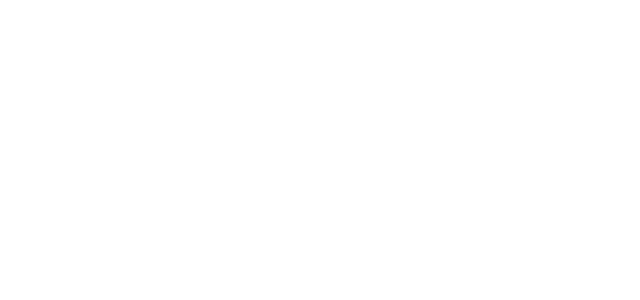
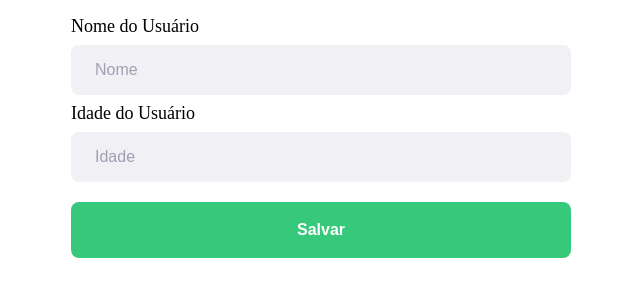
Before and after one commit to MarcosJBM/Learning-React, a React (Create React App) app: page /UseStateHook in a window 1280 px wide. Shown: the top 300 px of the page, without its empty margins (319-959 px from the left). Built offline with nearby package versions, Linux system fonts and the light colour scheme.

Commit message:
Added Use State Hook.

```diff
--- /dev/null
+++ b/src/Pages/Hooks/UseState/index.tsx
@@ -0,0 +1,50 @@
+import React, { ChangeEvent, SyntheticEvent, useState } from "react";
+
+import "./styles.css";
+
+export default function UseStateHook() {
+  const [name, setName] = useState("");
+  const [age, setAge] = useState("");
+
+  function handleName(event: ChangeEvent<HTMLInputElement>) {
+    const nameValue = event.target.value;
+    setName(nameValue);
+  }
+
+  function handleAge(event: ChangeEvent<HTMLInputElement>) {
+    const agaValue = event.target.value;
+    setAge(agaValue);
+  }
+
+  function handleSubmit(event: SyntheticEvent) {
+    event.preventDefault();
+
+    if (name === "" && age === "") {
+      alert("Preencha os campos por favor");
+    } else {
+      alert(`Bem Vindo: ${name}`);
+    }
+  }
+
+  return (
+    <div id='form-container'>
+      <form onSubmit={handleSubmit}>
+        <label htmlFor='name'>Nome do Usuário</label>
+        <input
+          type='text'
+          value={name}
+          onChange={handleName}
+          placeholder='Nome'
+        />
+        <label htmlFor='age'>Idade do Usuário</label>
+        <input
+          type='number'
+          value={age}
+          onChange={handleAge}
+          placeholder='Idade'
+        />
+        <button type='submit'>Salvar</button>
+      </form>
+    </div>
+  );
+}
--- /dev/null
+++ b/src/Pages/Hooks/UseState/styles.css
@@ -0,0 +1,53 @@
+#form-container {
+  width: auto;
+  max-width: 500px;
+
+  margin: 0 auto;
+}
+
+#form-container form {
+  width: auto;
+  height: auto;
+
+  display: flex;
+  flex-direction: column;
+}
+
+#form-container form label {
+  font-size: 18px;
+  margin-top: 8px;
+  margin-bottom: 8px;
+}
+
+#form-container form input {
+  flex: 1;
+  background: #f0f0f5;
+  border-radius: 8px;
+  border: 0;
+  padding: 16px 24px;
+  font-size: 16px;
+  color: #6c6c80;
+}
+
+#form-container form input::placeholder {
+  color: #a0a0b2;
+}
+
+#form-container form button {
+  width: 100%;
+  height: 56px;
+  background: #37c97b;
+  border-radius: 8px;
+  color: #fff;
+  font-weight: bold;
+  font-size: 16px;
+  border: 0;
+  align-self: center;
+  margin-top: 20px;
+  transition: background-color 0.2s;
+  cursor: pointer;
+}
+
+#form-container form button:hover {
+  background: #2fb86e;
+}
--- a/src/Pages/Hooks/components.tsx
+++ /dev/null
@@ -1,34 +0,0 @@
-import React, { Fragment, useEffect, useState } from "react";
-import { initialState, Reducer } from "./functions";
-
-export function Counter() {
-  const [count, setCount] = useState(0);
-
-  useEffect(() => {
-    document.title = `Clicks ${count}`;
-  });
-
-  return (
-    <Fragment>
-      <p>
-        Voce clicou <strong>{count}</strong> vezes.
-      </p>
-      <button onClick={() => setCount(count + 1)}>Clique</button>
-    </Fragment>
-  );
-}
-
-export function CounterTwo() {
-  const [state, dispatch] = React.useReducer(Reducer, initialState);
-  return (
-    <Fragment>
-      <h3>Count: {state.count}</h3>
-      <button onClick={() => dispatch({ type: "decrement", payload: "5" })}>
-        -
-      </button>
-      <button onClick={() => dispatch({ type: "increment", payload: 5 })}>
-        +
-      </button>
-    </Fragment>
-  );
-}
--- a/src/Pages/Hooks/functions.ts
+++ /dev/null
@@ -1,14 +0,0 @@
-import { ACTIONTYPE } from "./type";
-
-export const initialState = { count: 0 };
-
-export function Reducer(state: typeof initialState, action: ACTIONTYPE) {
-  switch (action.type) {
-    case "increment":
-      return { count: state.count + action.payload };
-    case "decrement":
-      return { count: state.count - Number(action.payload) };
-    default:
-      throw new Error();
-  }
-}
--- a/src/Pages/Hooks/index.tsx
+++ b/src/Pages/Hooks/index.tsx
@@ -1,15 +1,12 @@
 import React from "react";
+import { Link } from "react-router-dom";
 
-import { Counter, CounterTwo } from "./components";
-
-export default function Hooks() {
+function Hooks() {
   return (
     <div>
-      <h1>Hooks de forma resumida</h1>
-
-      <Counter />
-
-      <CounterTwo />
+      <Link to='/UseStateHook'>Use State Hook</Link>
     </div>
   );
 }
+
+export default Hooks;
--- a/src/Pages/Hooks/type.ts
+++ /dev/null
@@ -1,3 +0,0 @@
-export type ACTIONTYPE =
-  | { type: "increment"; payload: number }
-  | { type: "decrement"; payload: string };
--- a/src/routes.tsx
+++ b/src/routes.tsx
@@ -35,6 +35,8 @@
 const Portals = lazy(() => import("./Pages/AdvancedConcepts/Portals"));
 const RenderProps = lazy(() => import("./Pages/AdvancedConcepts/RenderProps"));
 
+const UseStateHook = lazy(() => import("./Pages/Hooks/UseState"));
+
 export default function Routes() {
   return (
     <BrowserRouter>
@@ -62,6 +64,7 @@
         <Route path='/RenderProps' component={RenderProps} />
 
         <Route path='/Hooks' component={Hooks} />
+        <Route path='/UseStateHook' component={UseStateHook} />
       </Suspense>
     </BrowserRouter>
   );
```
